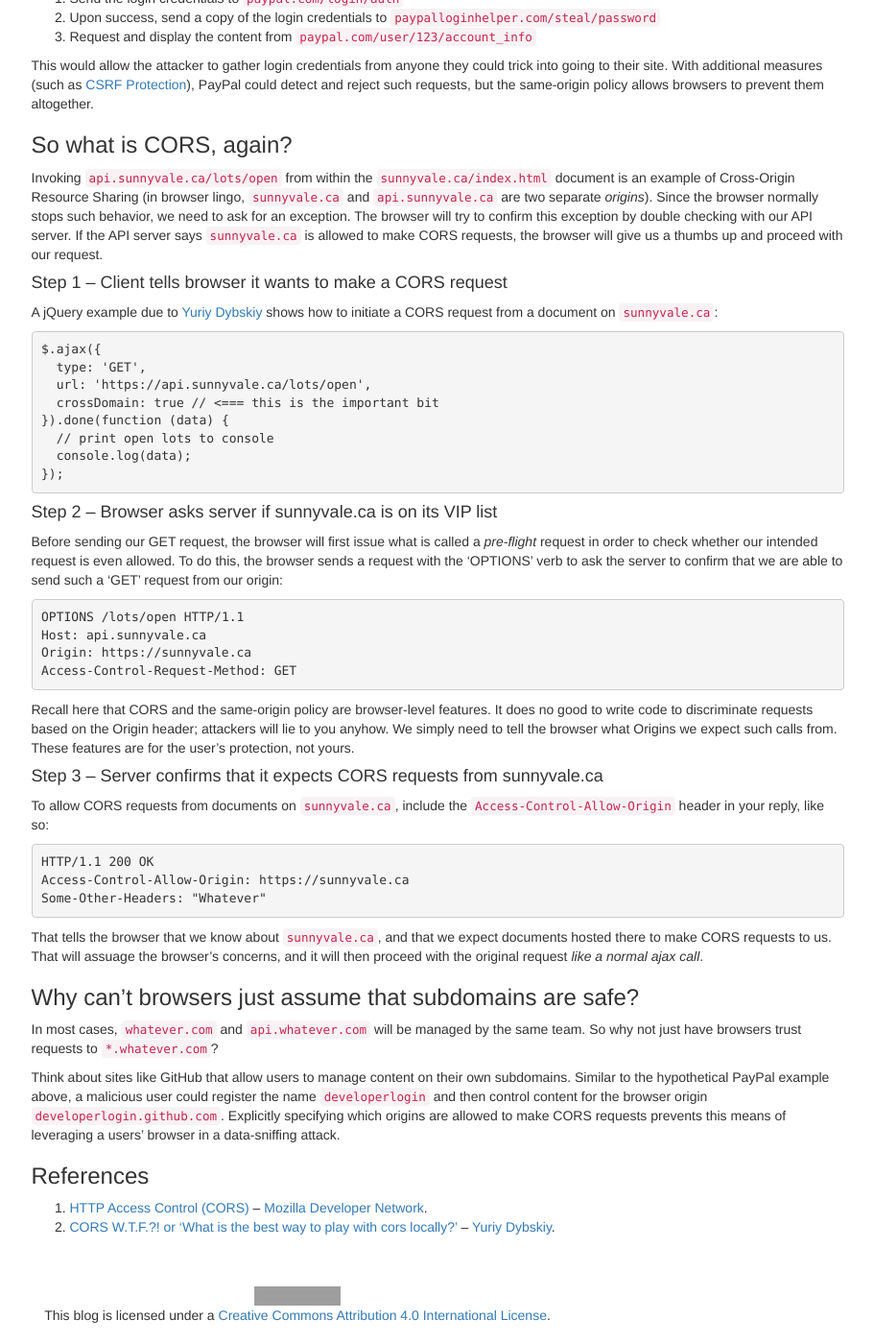
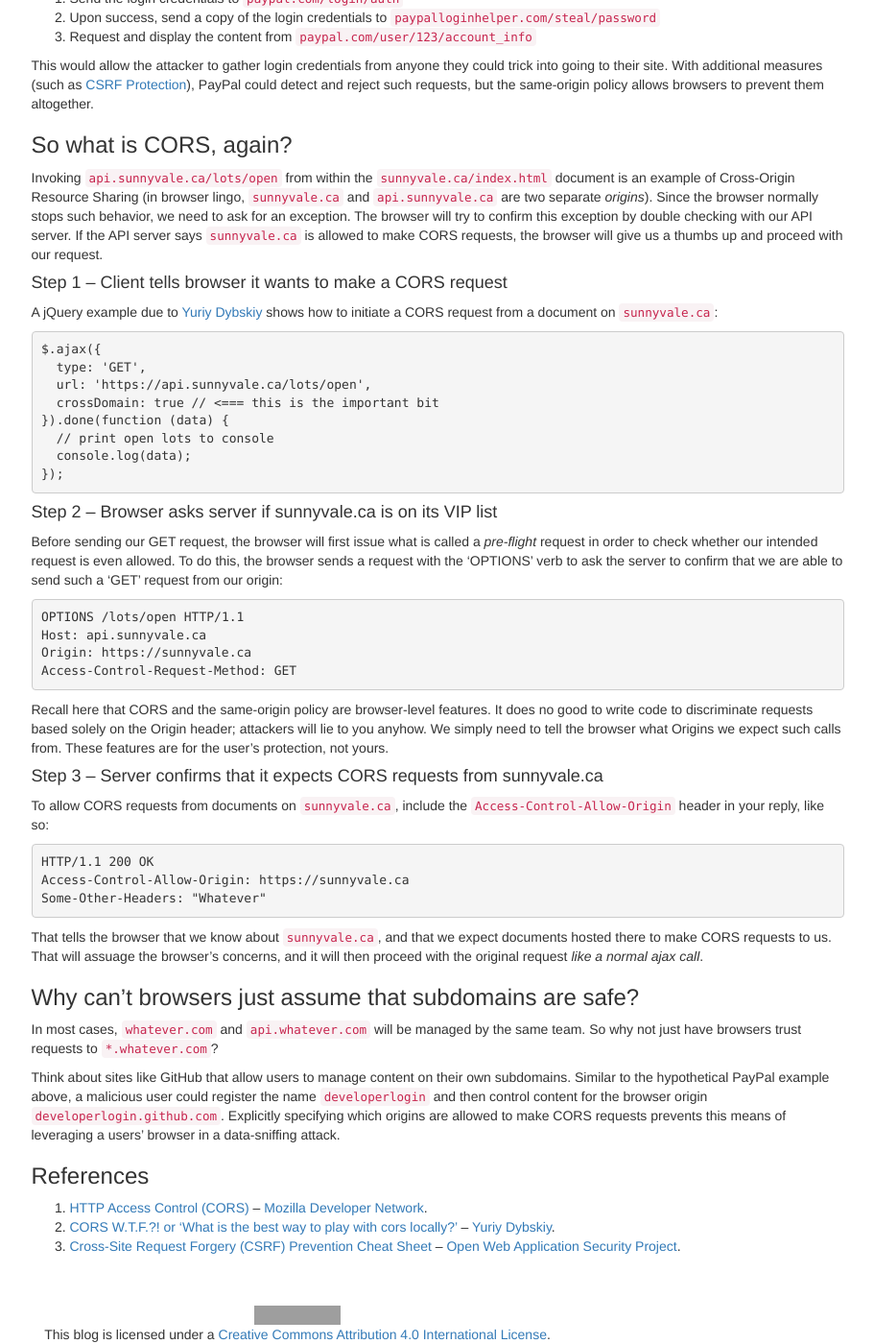
Before and after one commit to robertdfrench/robertdfrench.github.com, a Jekyll site: the page built from _posts/2015-12-14-wtf-is-cors.markdown, in a window 1280 px wide and 1400 px high, scrolled down 444 px. Shown: the whole window at 96% size, without its empty margins (330-1241 px from the left). Built offline with Jekyll 4.4.1, drawn with Linux system fonts in a browser that asks for light colours; grey boxes are pictures that could not be loaded.

Commit message:
Cite OWASP

```diff
--- a/_posts/2015-12-14-wtf-is-cors.markdown
+++ b/_posts/2015-12-14-wtf-is-cors.markdown
@@ -47,7 +47,7 @@ Origin: https://sunnyvale.ca
 Access-Control-Request-Method: GET
 {% endhighlight %}
 
-Recall here that CORS and the same-origin policy are browser-level features. It does no good to write code to discriminate requests based on the Origin header; attackers will lie to you anyhow. We simply need to tell the browser what Origins we expect such calls from. These features are for the user's protection, not yours.
+Recall here that CORS and the same-origin policy are browser-level features. It does no good to write code to discriminate requests based solely on the Origin header; attackers will lie to you anyhow. We simply need to tell the browser what Origins we expect such calls from. These features are for the user's protection, not yours.
 
 #### Step 3 -- Server confirms that it expects CORS requests from sunnyvale.ca
 To allow CORS requests from documents on `sunnyvale.ca`, include the `Access-Control-Allow-Origin` header in your reply, like so:
@@ -68,3 +68,4 @@ Think about sites like GitHub that allow users to manage content on their own su
 ### References
 1. [HTTP Access Control (CORS)](https://developer.mozilla.org/en-US/docs/Web/HTTP/Access_control_CORS) -- [Mozilla Developer Network](https://developer.mozilla.org/en-US/).
 1. [CORS W.T.F.?! or 'What is the best way to play with cors locally?'](https://github.com/html5cat/cors-wtf) -- [Yuriy Dybskiy](http://dybskiy.com/).
+1. [Cross-Site Request Forgery (CSRF) Prevention Cheat Sheet](https://www.owasp.org/index.php/Cross-Site_Request_Forgery_%28CSRF%29_Prevention_Cheat_Sheet) -- [Open Web Application Security Project](https://www.owasp.org/index.php/Main_Page).
```
